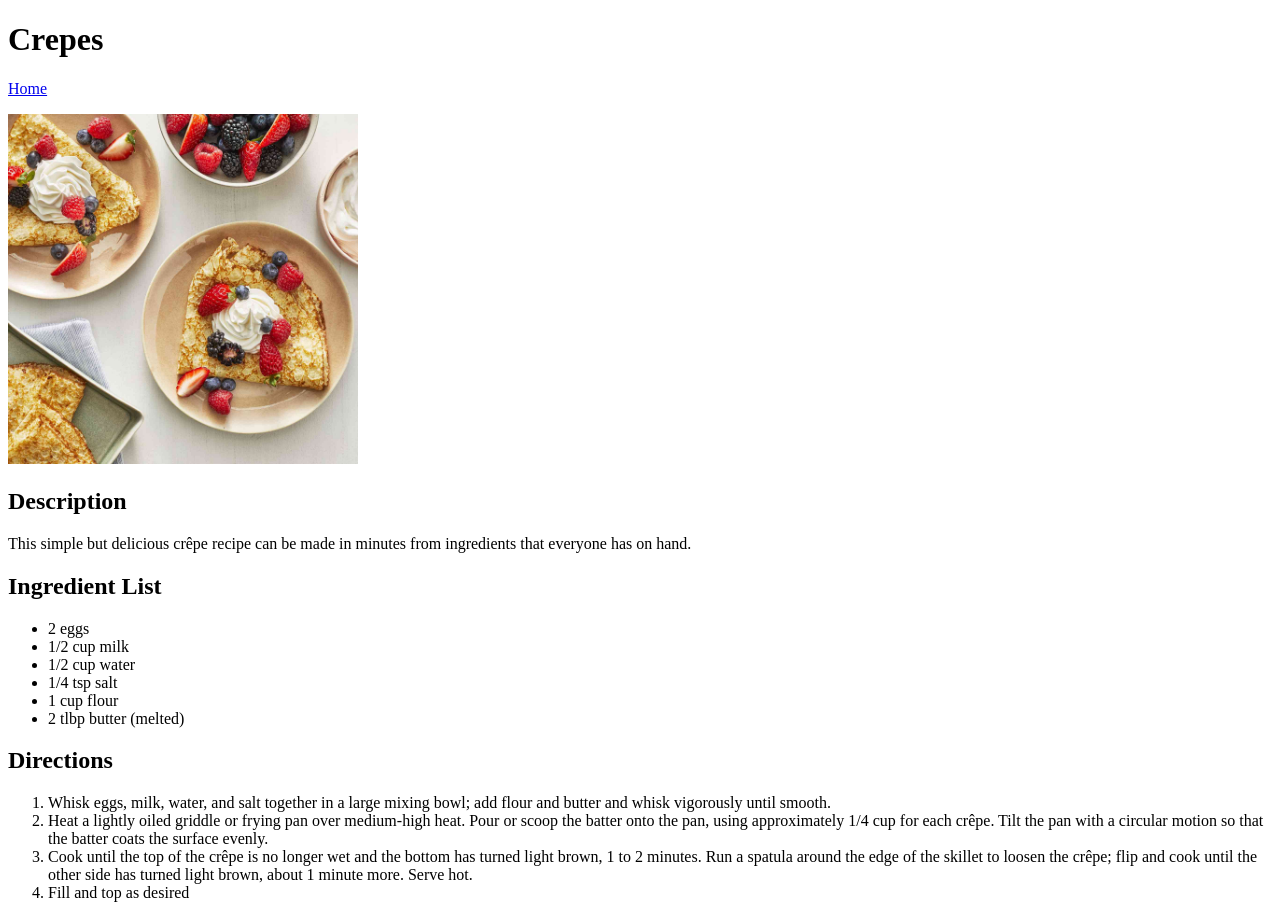
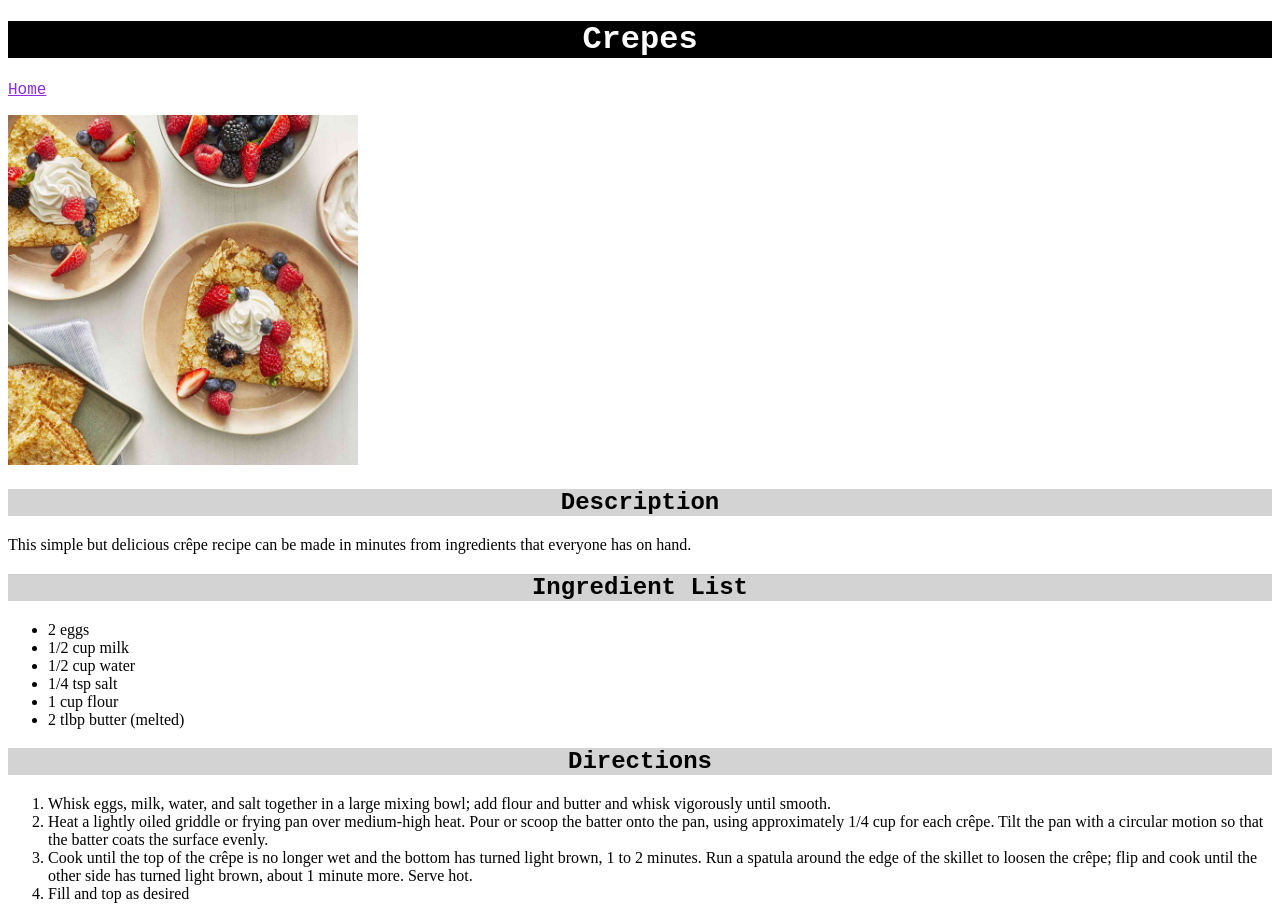
Before and after one commit to ashley-joseph01/recipes, a plain HTML site: page crepes.html in a window 1280 px wide. Drawn offline with Linux system fonts and the light colour scheme.

Commit message:
added styles.css & css code for titles, home link, & heading 2s

```diff
--- a/crepes.html
+++ b/crepes.html
@@ -3,10 +3,11 @@
     <head>
         <meta charset="utf-8">
         <title>Crepe Recipe</title>
+        <link rel="stylesheet" href="styles.css">
     </head>
     <body>
-        <h1>Crepes</h1>
-        <a href="index.html">Home</a>
+        <h1 id="title">Crepes</h1>
+        <a href="index.html" id="home-button">Home</a>
 
         <p> </p>
         <img src="img/crepes.jpg" alt="A crepe on a plate with whipped cream and berries on top and on the plate" height="350" width="350">
--- /dev/null
+++ b/styles.css
@@ -0,0 +1,19 @@
+#title {
+    background-color: black;
+    color: white;
+    text-align: center;
+    font-family: 'Courier New', 'Times New Roman';
+}
+
+#home-button {
+    color: blueviolet;
+    font-family: 'Courier New', 'Times New Roman';
+
+}
+
+h2 {
+    text-align: center;
+    font-family: 'Courier New', 'Times New Roman';
+    background-color: lightgray;
+
+}
```
Also changed, not shown: index.html (+2 -1 lines), italian-soda.html (+3 -2 lines), sugar-cookies.html (+3 -2 lines).
